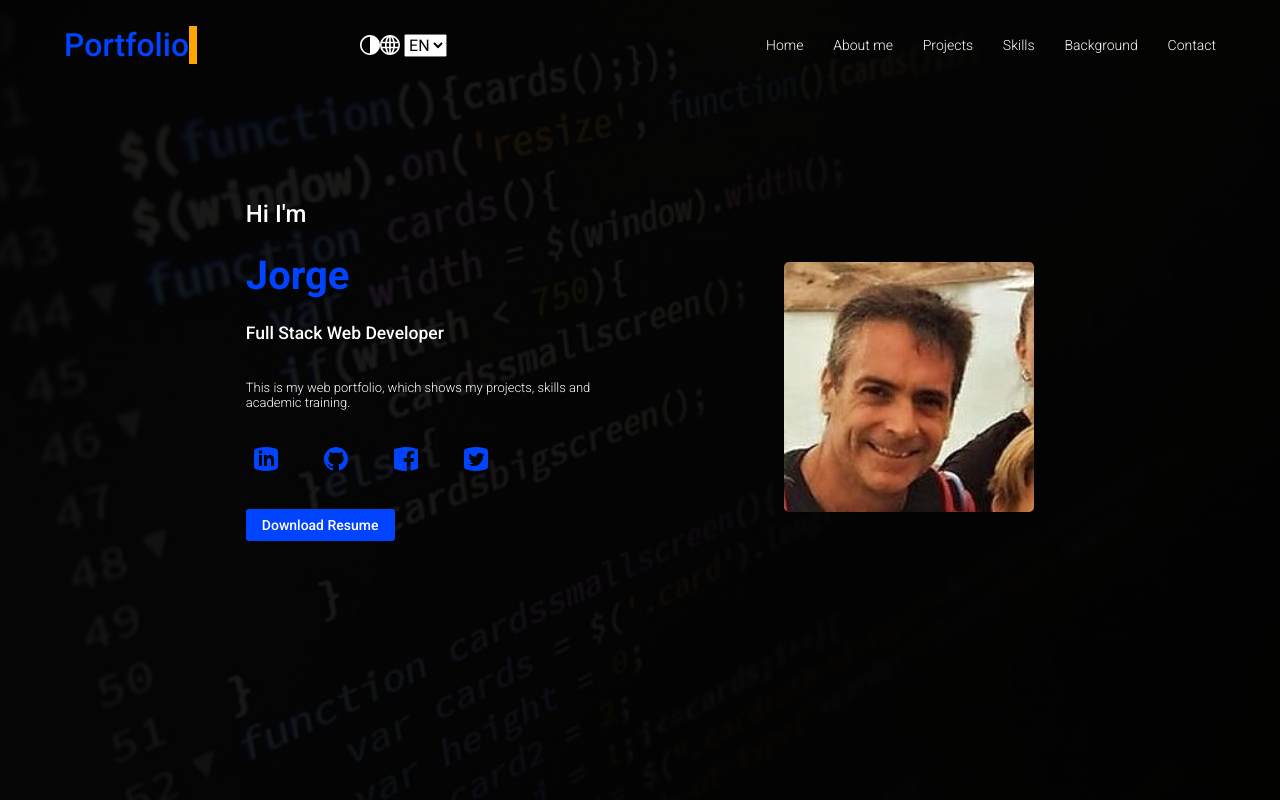
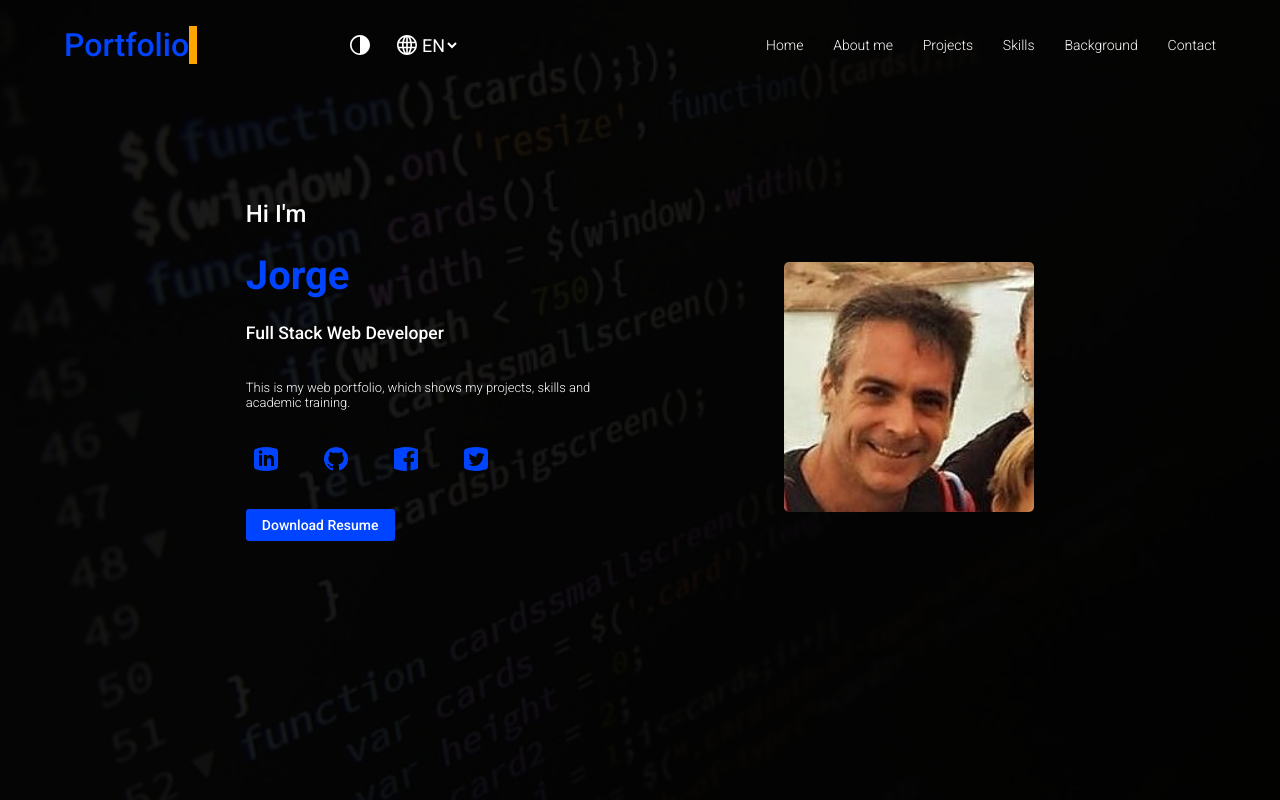
Before and after one commit to jorgeacosta02/NewPortfolio, a React (Vite) app in the folder client/: page / in a window 1280 px wide. Built offline with nearby package versions, Linux system fonts and the light colour scheme.

Commit message:
selectOption

```diff
--- a/client/src/components/navBarOptionsComp/NavBarOptionsComp.tsx
+++ b/client/src/components/navBarOptionsComp/NavBarOptionsComp.tsx
@@ -26,9 +26,6 @@ const NavBarOptionsComp = () => {
     return dispatch(setLang(selectedLang))
   }
 
-  // const lang = getFromLocalStorage('lang')
-  // console.log(lang)
-
   useEffect(() => {
     const langFromLocalStorage = getFromLocalStorage('lang');
     if (langFromLocalStorage) {
@@ -38,9 +35,9 @@ const NavBarOptionsComp = () => {
 
   console.log('langState: ', langState)
 
-  const optionColor = `${styles.option} ${moonState ? styles.optionWhite : ''}`
+  const containerColor = `${styles.container} ${moonState ? styles.containerWhite : ''}`
 
-  const containerColor = `${styles.container} ${moonState ? styles.containerWhite : ''}`
+  const svgColor = `${styles.svg} ${moonState ? styles.svgWhite : ''}`
 
   return (
     <div className={containerColor}>
@@ -51,29 +48,26 @@ const NavBarOptionsComp = () => {
           width="20"
           height="20"
           viewBox="0 0 24 24"
-          className={optionColor}
+          className={svgColor}
         >
           <path d="M0 12c0 6.627 5.373 12 12 12s12-5.373 12-12-5.373-12-12-12-12 5.373-12 12zm2 0c0-5.514 4.486-10 10-10v20c-5.514 0-10-4.486-10-10z"/>
         </svg>
       </div>
       <div className={styles.optionContainer}>
         <svg
-          onClick={langHandler}
           xmlns="http://www.w3.org/2000/svg"
-          width="24"
-          height="24"
+          width="20"
+          height="20"
           viewBox="0 0 24 24"
-          className={optionColor}
+          className={svgColor}
         >
           <path d="M12 0c-6.627 0-12 5.373-12 12s5.373 12 12 12 12-5.373 12-12-5.373-12-12-12zm10 12c0 .685-.07 1.354-.202 2h-3.853c.121-1.283.129-2.621 0-4h3.853c.132.646.202 1.315.202 2zm-.841-4h-3.5c-.383-1.96-1.052-3.751-1.948-5.278 2.435.977 4.397 2.882 5.448 5.278zm-5.554 0h-2.605v-5.658c1.215 1.46 2.117 3.41 2.605 5.658zm-4.605-5.658v5.658h-2.605c.488-2.248 1.39-4.198 2.605-5.658zm0 7.658v4h-2.93c-.146-1.421-.146-2.577 0-4h2.93zm0 6v5.658c-1.215-1.46-2.117-3.41-2.605-5.658h2.605zm2 5.658v-5.658h2.605c-.488 2.248-1.39 4.198-2.605 5.658zm0-7.658v-4h2.93c.146 1.421.146 2.577 0 4h-2.93zm-4.711-11.278c-.896 1.527-1.565 3.318-1.948 5.278h-3.5c1.051-2.396 3.013-4.301 5.448-5.278zm-6.087 7.278h3.853c-.121 1.283-.129 2.621 0 4h-3.853c-.132-.646-.202-1.315-.202-2s.07-1.354.202-2zm.639 6h3.5c.383 1.96 1.052 3.751 1.948 5.278-2.435-.977-4.397-2.882-5.448-5.278zm12.87 5.278c.896-1.527 1.565-3.318 1.948-5.278h3.5c-1.051 2.396-3.013 4.301-5.448 5.278z"/>
         </svg>
-        {/* <h6 className={styles.lang}>
-          {langState ? 'ES' : 'EN'}
-        </h6> */}
         <select
             className={styles.langSelect}
             value={langState}
             onChange={langHandler}
+            onClick={langHandler}
         >
             <option value="en">EN</option>
             <option value="es">ES</option>
--- a/client/src/components/navBarOptionsComp/_NavBarOptionsComp.module.scss
+++ b/client/src/components/navBarOptionsComp/_NavBarOptionsComp.module.scss
@@ -1,16 +1,17 @@
 @use '../../styles/globals' as g;
 
 .container{
-    width: 40%;
-    max-width: 80px;
+    width: 50%;
+    max-width: 110px;
     @include g.create-flexbox(row, space-between);
     color: g.$white-color;
     // background-color: green;
     .optionContainer{
         @include g.create-flexbox(row, space-between);
-        gap: 4px;
-
-        .option{
+        gap: 1px;
+        width: 80px;
+        // background-color: red;
+        .svg{
             box-sizing: border-box;
             font-size: 35px;
             width: 20px;
@@ -20,10 +21,10 @@
             cursor: pointer;
             transition: transform 0.3s ease;
         }
-        .optionWhite{
+        .svgWhite{
             fill: g.$dark-black-color;
         }
-        .option:hover{
+        .svg:hover{
             background-color: rgba(157, 157, 157, .1);
             transform:scale(1.1);
             fill: g.$main-color;
@@ -31,8 +32,12 @@
                 background-color: transparent;
             }
         }
-        .lang{
+        .langSelect{
+            width: 42px;
+            border: none;
+            background-color: inherit;
             color: inherit;
+            font-size: g.$mobile-h6-font-size;
         }
     }
 }
```
Lines whose indentation alone changed are shown as unchanged.
